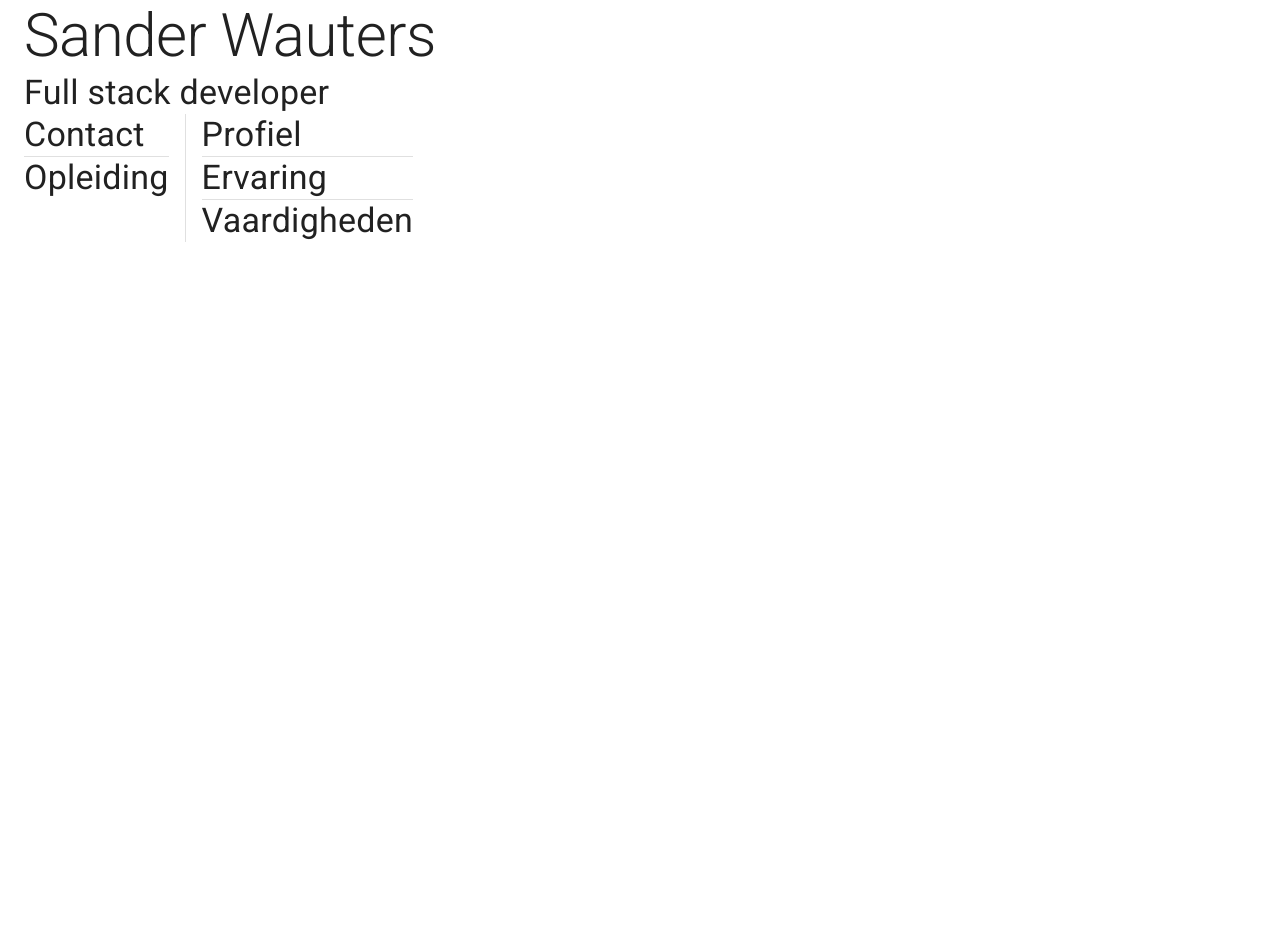
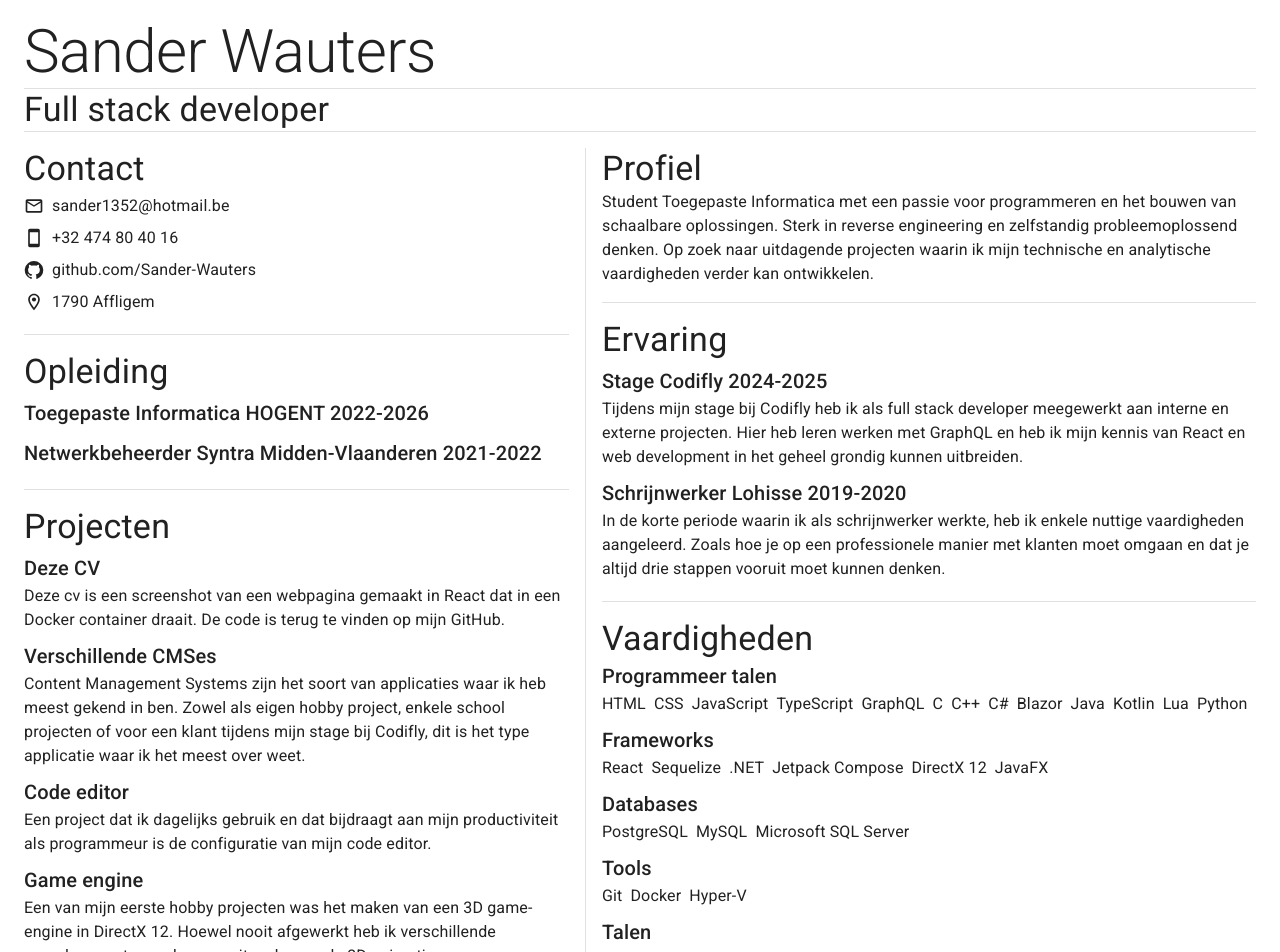
Before and after one commit to Sander-Wauters/CV, a React (Vite) app: page / in a window 1280 px wide. Shown: the top 952 px of the page. Before the commit the page ends 800 px from the top, so only its background shows below. Built offline with nearby package versions, Linux system fonts and the light colour scheme.

Commit message:
Add information

```diff
--- a/public/locales/nl/translation.json
+++ b/public/locales/nl/translation.json
@@ -9,6 +9,39 @@
     "projects": "Projecten",
     "skills": "Vaardigheden"
   },
-  "label": {},
-  "paragraph": {}
+  "label": {
+    "mail": "sander1352@hotmail.be",
+    "phone": "+32 474 80 40 16",
+    "location": "1790 Affligem",
+    "github": "github.com/Sander-Wauters",
+    "hogent": "HOGENT",
+    "syntra": "Syntra Midden-Vlaanderen",
+    "appliedInformatics": "Toegepaste Informatica",
+    "networkAdministrator": "Netwerkbeheerder",
+    "codifly": "Codifly",
+    "lohisse": "Lohisse",
+    "internship": "Stage",
+    "woodworker": "Schrijnwerker",
+    "thisCV": "Deze CV",
+    "cmses": "Verschillende CMSes",
+    "editorConfiguration": "Code editor",
+    "gameEngine": "Game engine",
+    "programmingLanguages": "Programmeer talen",
+    "frameworks": "Frameworks",
+    "databases": "Databases",
+    "tools": "Tools",
+    "languages": "Talen",
+    "dutch": "Nederlands",
+    "english": "Engels",
+    "nativeLanguage": "Moedertaal"
+  },
+  "paragraph": {
+    "profile": "Student Toegepaste Informatica met een passie voor programmeren en het bouwen van schaalbare oplossingen. Sterk in reverse engineering en zelfstandig probleemoplossend denken. Op zoek naar uitdagende projecten waarin ik mijn technische en analytische vaardigheden verder kan ontwikkelen.",
+    "internship": "Tijdens mijn stage bij Codifly heb ik als full stack developer meegewerkt aan interne en externe projecten. Hier heb leren werken met GraphQL en heb ik mijn kennis van React en web development in het geheel grondig kunnen uitbreiden.",
+    "woodworker": "In de korte periode waarin ik als schrijnwerker werkte, heb ik enkele nuttige vaardigheden aangeleerd. Zoals hoe je op een professionele manier met klanten moet omgaan en dat je altijd drie stappen vooruit moet kunnen denken.",
+    "thisCV": "Deze cv is een screenshot van een webpagina gemaakt in React dat in een Docker container draait. De code is terug te vinden op mijn GitHub.",
+    "cmses": "Content Management Systems zijn het soort van applicaties waar ik heb meest gekend in ben. Zowel als eigen hobby project, enkele school projecten of voor een klant tijdens mijn stage bij Codifly, dit is het type applicatie waar ik het meest over weet.",
+    "editorConfiguration": "Een project dat ik dagelijks gebruik en dat bijdraagt aan mijn productiviteit als programmeur is de configuratie van mijn code editor.",
+    "gameEngine": "Een van mijn eerste hobby projecten was het maken van een 3D game-engine in DirectX 12. Hoewel nooit afgewerkt heb ik verschillende complexe systemen kunnen uitwerken zoals 3D-animatie."
+  }
 }
--- a/src/index.tsx
+++ b/src/index.tsx
@@ -19,6 +19,21 @@ const theme = createTheme({
         maxWidth: "xl",
       },
     },
+    MuiList: {
+      defaultProps: {
+        sx: {
+          p: 0,
+        },
+      },
+    },
+    MuiListItem: {
+      defaultProps: {
+        sx: {
+          px: 0,
+          py: 0.5,
+        },
+      },
+    },
   },
 });
 
--- a/src/layout.tsx
+++ b/src/layout.tsx
@@ -1,29 +1,32 @@
-import { Box, Container, Divider, Stack } from "@mui/material";
+import { Container, Divider, Stack } from "@mui/material";
 import { Heading } from "./sections/heading";
 import { Profile } from "./sections/profile";
 import { Contact } from "./sections/contact";
 import { Experience } from "./sections/experience";
 import { Education } from "./sections/education";
 import { Skills } from "./sections/skills";
+import { Projects } from "./sections/projects";
 
 export const Layout = () => {
   return (
-    <Container component="main">
-      <Heading />
+    <Container component="main" sx={{ mb: 2 }}>
+      <Heading sx={{ my: 2 }} />
       <Stack direction="row" gap={2}>
-        <Box>
+        <Stack gap={2} sx={{ minWidth: "30%" }}>
           <Contact />
           <Divider />
           <Education />
-        </Box>
+          <Divider />
+          <Projects />
+        </Stack>
         <Divider orientation="vertical" flexItem />
-        <Box>
+        <Stack gap={2}>
           <Profile />
           <Divider />
           <Experience />
           <Divider />
           <Skills />
-        </Box>
+        </Stack>
       </Stack>
     </Container>
   );
--- a/src/sections/contact.tsx
+++ b/src/sections/contact.tsx
@@ -1,5 +1,11 @@
 import { Theme } from "@emotion/react";
-import { Box, SxProps, Typography } from "@mui/material";
+import {
+  GitHub,
+  LocationOnOutlined,
+  MailOutline,
+  Smartphone,
+} from "@mui/icons-material";
+import { Box, List, ListItem, Stack, SxProps, Typography } from "@mui/material";
 import { useTranslation } from "react-i18next";
 
 interface ContactProps {
@@ -12,6 +18,32 @@ export const Contact = ({ sx }: ContactProps) => {
   return (
     <Box sx={sx}>
       <Typography variant="h4">{t("title.contact")}</Typography>
+      <List>
+        <ListItem>
+          <Stack direction="row" alignItems="center" gap={1}>
+            <MailOutline fontSize="small" />
+            <Typography>{t("label.mail")}</Typography>
+          </Stack>
+        </ListItem>
+        <ListItem>
+          <Stack direction="row" alignItems="center" gap={1}>
+            <Smartphone fontSize="small" />
+            <Typography>{t("label.phone")}</Typography>
+          </Stack>
+        </ListItem>
+        <ListItem>
+          <Stack direction="row" alignItems="center" gap={1}>
+            <GitHub fontSize="small" />
+            <Typography>{t("label.github")}</Typography>
+          </Stack>
+        </ListItem>
+        <ListItem>
+          <Stack direction="row" alignItems="center" gap={1}>
+            <LocationOnOutlined fontSize="small" />
+            <Typography>{t("label.location")}</Typography>
+          </Stack>
+        </ListItem>
+      </List>
     </Box>
   );
 };
--- a/src/sections/education.tsx
+++ b/src/sections/education.tsx
@@ -1,5 +1,5 @@
 import { Theme } from "@emotion/react";
-import { Box, SxProps, Typography } from "@mui/material";
+import { Box, List, ListItem, SxProps, Typography } from "@mui/material";
 import { useTranslation } from "react-i18next";
 
 interface EducationProps {
@@ -12,6 +12,18 @@ export const Education = ({ sx }: EducationProps) => {
   return (
     <Box sx={sx}>
       <Typography variant="h4">{t("title.education")}</Typography>
+      <List>
+        <ListItem>
+          <Typography variant="h6">
+            {t("label.appliedInformatics")} {t("label.hogent")} 2022-2026
+          </Typography>
+        </ListItem>
+        <ListItem>
+          <Typography variant="h6">
+            {t("label.networkAdministrator")} {t("label.syntra")} 2021-2022
+          </Typography>
+        </ListItem>
+      </List>
     </Box>
   );
 };
--- a/src/sections/experience.tsx
+++ b/src/sections/experience.tsx
@@ -1,5 +1,5 @@
 import { Theme } from "@emotion/react";
-import { Box, SxProps, Typography } from "@mui/material";
+import { Box, List, ListItem, Stack, SxProps, Typography } from "@mui/material";
 import { useTranslation } from "react-i18next";
 
 interface ExperienceProps {
@@ -12,6 +12,24 @@ export const Experience = ({ sx }: ExperienceProps) => {
   return (
     <Box sx={sx}>
       <Typography variant="h4">{t("title.experience")}</Typography>
+      <List>
+        <ListItem>
+          <Stack>
+            <Typography variant="h6">
+              {t("label.internship")} {t("label.codifly")} 2024-2025
+            </Typography>
+            <Typography>{t("paragraph.internship")}</Typography>
+          </Stack>
+        </ListItem>
+        <ListItem>
+          <Stack>
+            <Typography variant="h6">
+              {t("label.woodworker")} {t("label.lohisse")} 2019-2020
+              <Typography>{t("paragraph.woodworker")}</Typography>
+            </Typography>
+          </Stack>
+        </ListItem>
+      </List>
     </Box>
   );
 };
--- a/src/sections/heading.tsx
+++ b/src/sections/heading.tsx
@@ -1,5 +1,5 @@
 import { Theme } from "@emotion/react";
-import { Box, SxProps, Typography } from "@mui/material";
+import { Box, Divider, SxProps, Typography } from "@mui/material";
 import { useTranslation } from "react-i18next";
 
 interface HeadingProps {
@@ -12,7 +12,9 @@ export const Heading = ({ sx }: HeadingProps) => {
   return (
     <Box sx={sx}>
       <Typography variant="h2">{t("title.name")}</Typography>
+      <Divider />
       <Typography variant="h4">{t("title.job")}</Typography>
+      <Divider />
     </Box>
   );
 };
--- a/src/sections/profile.tsx
+++ b/src/sections/profile.tsx
@@ -12,6 +12,7 @@ export const Profile = ({ sx }: ProfileProps) => {
   return (
     <Box sx={sx}>
       <Typography variant="h4">{t("title.profile")}</Typography>
+      <Typography>{t("paragraph.profile")}</Typography>
     </Box>
   );
 };
--- a/src/sections/projects.tsx
+++ b/src/sections/projects.tsx
@@ -1,5 +1,5 @@
 import { Theme } from "@emotion/react";
-import { Box, SxProps, Typography } from "@mui/material";
+import { Box, List, ListItem, Stack, SxProps, Typography } from "@mui/material";
 import { useTranslation } from "react-i18next";
 
 interface ProjectsProps {
@@ -12,6 +12,34 @@ export const Projects = ({ sx }: ProjectsProps) => {
   return (
     <Box sx={sx}>
       <Typography variant="h4">{t("title.projects")}</Typography>
+      <List>
+        <ListItem>
+          <Stack>
+            <Typography variant="h6">{t("label.thisCV")}</Typography>
+            <Typography>{t("paragraph.thisCV")}</Typography>
+          </Stack>
+        </ListItem>
+        <ListItem>
+          <Stack>
+            <Typography variant="h6">{t("label.cmses")}</Typography>
+            <Typography>{t("paragraph.cmses")}</Typography>
+          </Stack>
+        </ListItem>
+        <ListItem>
+          <Stack>
+            <Typography variant="h6">
+              {t("label.editorConfiguration")}
+            </Typography>
+            <Typography>{t("paragraph.editorConfiguration")}</Typography>
+          </Stack>
+        </ListItem>
+        <ListItem>
+          <Stack>
+            <Typography variant="h6">{t("label.gameEngine")}</Typography>
+            <Typography>{t("paragraph.gameEngine")}</Typography>
+          </Stack>
+        </ListItem>
+      </List>
     </Box>
   );
 };
--- a/src/sections/skills.tsx
+++ b/src/sections/skills.tsx
@@ -1,6 +1,51 @@
 import { Theme } from "@emotion/react";
-import { Box, SxProps, Typography } from "@mui/material";
+import { Box, Stack, SxProps, Typography } from "@mui/material";
+import { ReactNode } from "react";
 import { useTranslation } from "react-i18next";
+
+const programmingLanguages = [
+  "HTML",
+  "CSS",
+  "JavaScript",
+  "TypeScript",
+  "GraphQL",
+  "C",
+  "C++",
+  "C#",
+  "Blazor",
+  "Java",
+  "Kotlin",
+  "Lua",
+  "Python",
+] as const;
+const frameworks = [
+  "React",
+  "Sequelize",
+  ".NET",
+  "Jetpack Compose",
+  "DirectX 12",
+  "JavaFX",
+] as const;
+const databases = ["PostgreSQL", "MySQL", "Microsoft SQL Server"] as const;
+const tools = ["Git", "Docker", "Hyper-V"] as const;
+const languages = ["dutch", "english"] as const;
+
+interface SkillsSection {
+  title: string;
+  children: ReactNode;
+  sx?: SxProps<Theme>;
+}
+
+const SkillsSection = ({ title, sx, children }: SkillsSection) => {
+  return (
+    <Box sx={sx}>
+      <Typography variant="h6">{title}</Typography>
+      <Stack direction="row" gap={1} flexWrap="wrap">
+        {children}
+      </Stack>
+    </Box>
+  );
+};
 
 interface SkillsProps {
   sx?: SxProps<Theme>;
@@ -12,6 +57,33 @@ export const Skills = ({ sx }: SkillsProps) => {
   return (
     <Box sx={sx}>
       <Typography variant="h4">{t("title.skills")}</Typography>
+      <Stack gap={1}>
+        <SkillsSection title={t("label.programmingLanguages")}>
+          {programmingLanguages.map((value) => (
+            <Typography key={value}>{value}</Typography>
+          ))}
+        </SkillsSection>
+        <SkillsSection title={t("label.frameworks")}>
+          {frameworks.map((value) => (
+            <Typography key={value}>{value}</Typography>
+          ))}
+        </SkillsSection>
+        <SkillsSection title={t("label.databases")}>
+          {databases.map((value) => (
+            <Typography key={value}>{value}</Typography>
+          ))}
+        </SkillsSection>
+        <SkillsSection title={t("label.tools")}>
+          {tools.map((value) => (
+            <Typography key={value}>{value}</Typography>
+          ))}
+        </SkillsSection>
+        <SkillsSection title={t("label.languages")}>
+          {languages.map((value) => (
+            <Typography key={value}>{t(`label.${value}`)}</Typography>
+          ))}
+        </SkillsSection>
+      </Stack>
     </Box>
   );
 };
```
